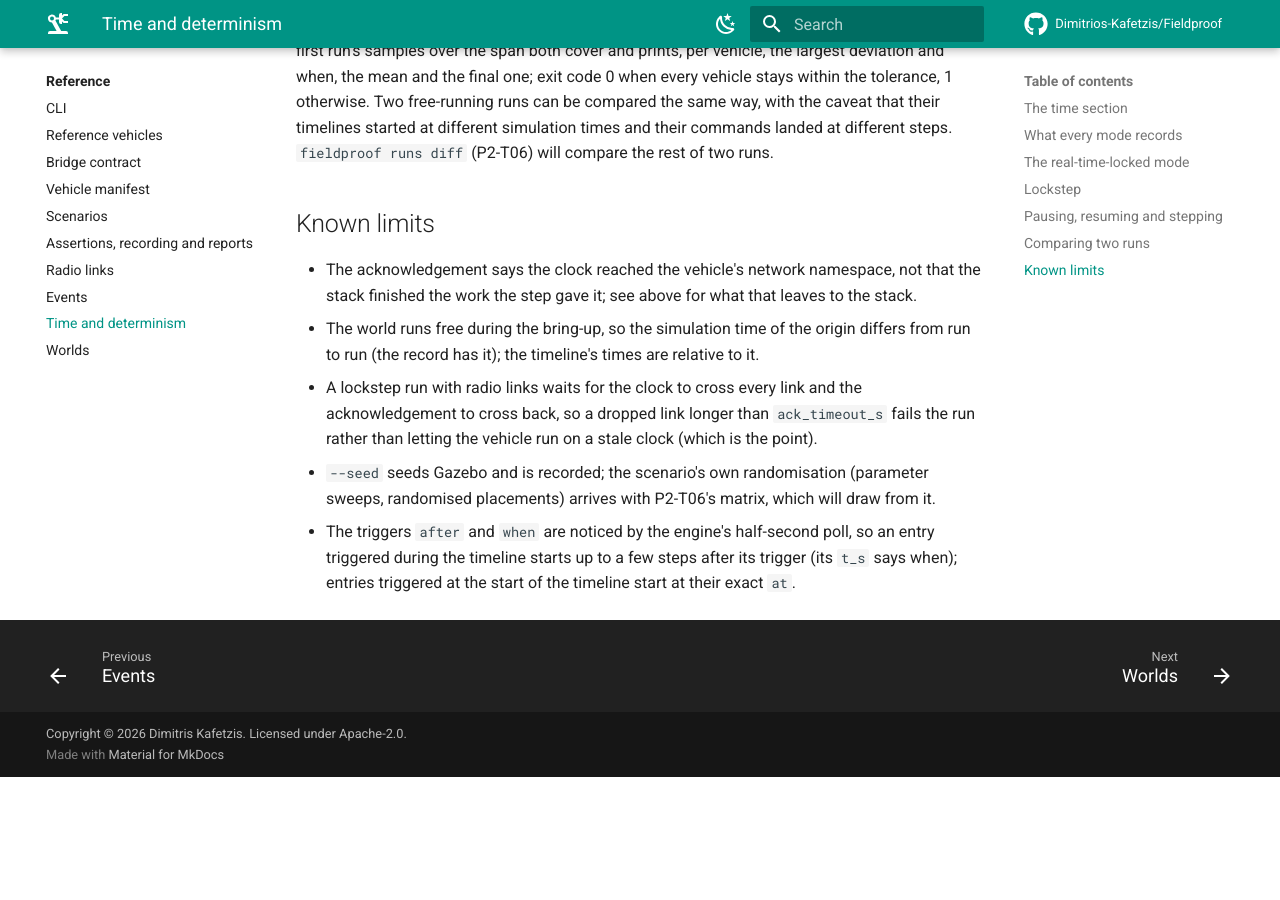
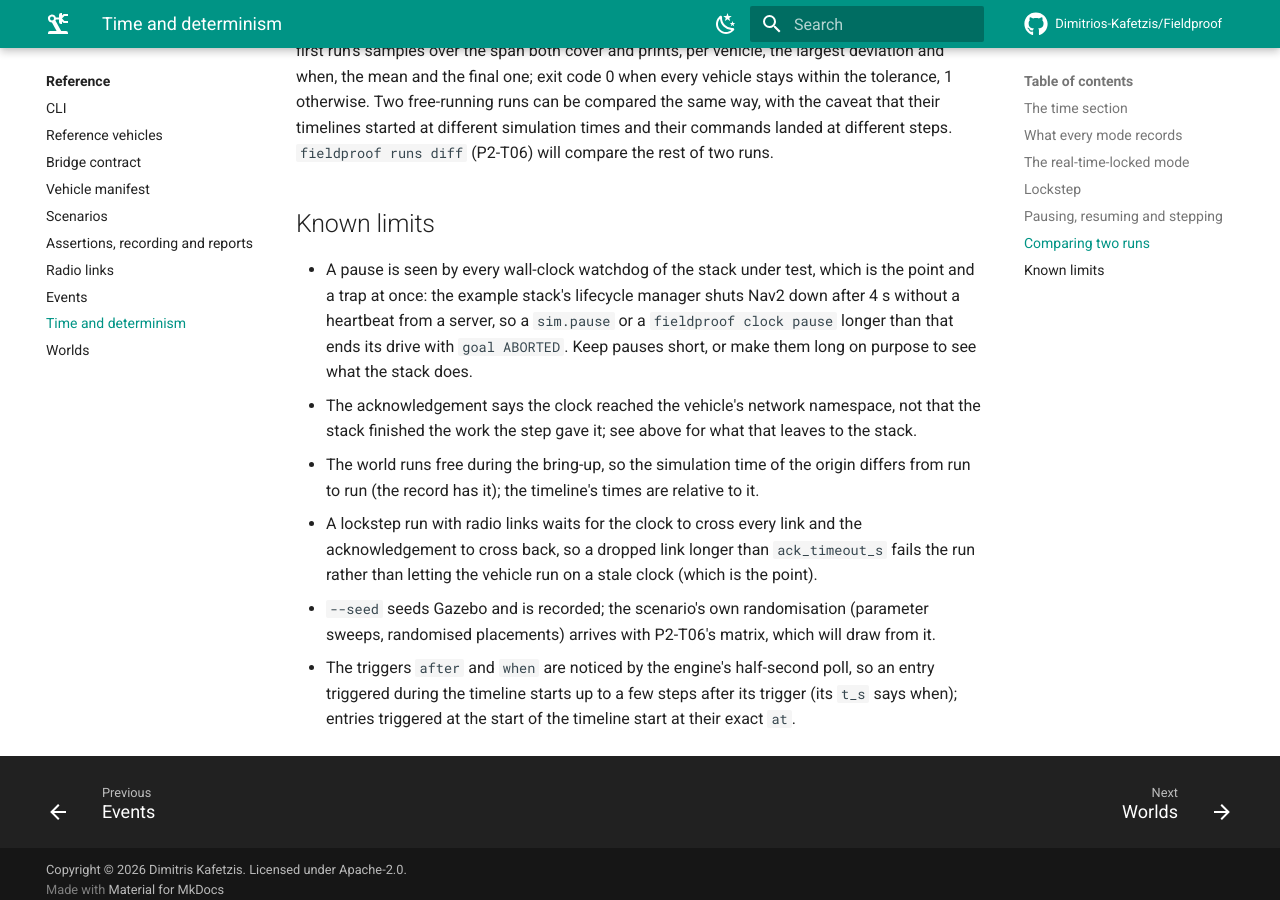
Before and after one commit to Dimitrios-Kafetzis/Fieldproof, an MkDocs documentation site: the page built from docs/reference/time.md, in a window 1280 px wide and 900 px high, scrolled down 5472 px. Built offline with MkDocs 1.6.1 and Material for MkDocs 9.7.7, drawn with Linux system fonts in a browser that asks for light colours; comment, search, counter and statistics services are not loaded; before the commit the page ends 6249 px from its top, so only the background shows below that.

Commit message:
docs(engine): a pause is seen by the stack's wall-clock watchdogs
Task: P2-T04

```diff
--- a/docs/reference/time.md
+++ b/docs/reference/time.md
@@ -177,6 +177,11 @@
 
 ## Known limits
 
+- A pause is seen by every wall-clock watchdog of the stack under test, which is the point and
+  a trap at once: the example stack's lifecycle manager shuts Nav2 down after 4 s without a
+  heartbeat from a server, so a `sim.pause` or a `fieldproof clock pause` longer than that
+  ends its drive with `goal ABORTED`. Keep pauses short, or make them long on purpose to see
+  what the stack does.
 - The acknowledgement says the clock reached the vehicle's network namespace, not that the
   stack finished the work the step gave it; see above for what that leaves to the stack.
 - The world runs free during the bring-up, so the simulation time of the origin differs from
```
